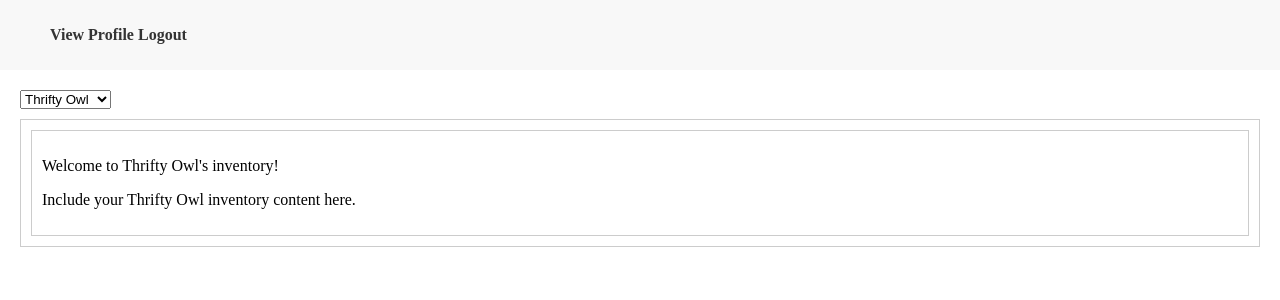
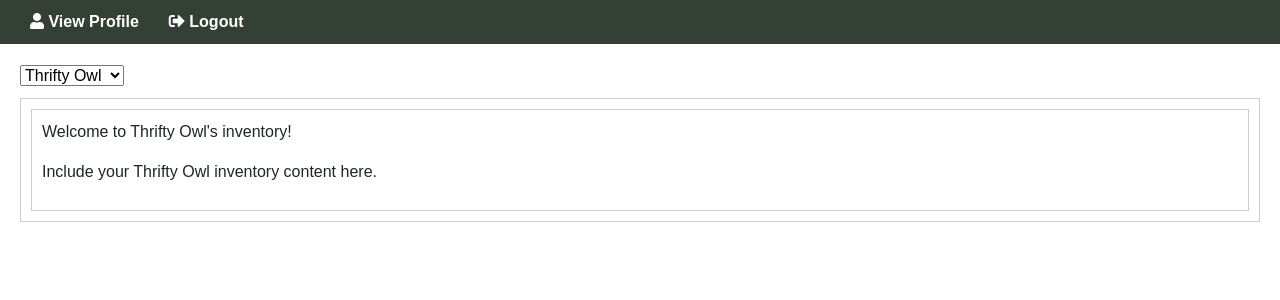
Before and after one commit to jjuela/ThriftySwap, a Flask app: template templates/dashboard.html in a window 1280 px wide. Shown: the top 300 px of the page. Run offline with Flask 2, Linux system fonts and the light colour scheme; the template is opened without the code that fills it, so the values that code supplies are empty; some libraries are stand-ins or nearby versions.

Commit message:
css fro profile and base html (temporary) / db

```diff
--- a/templates/base.html
+++ b/templates/base.html
@@ -1,19 +1,69 @@
 <!DOCTYPE html>
 <html lang="en">
+
 <head>
     <meta charset="UTF-8">
     <meta name="viewport" content="width=device-width, initial-scale=1.0">
     <title>{% block title %}SwapShop{% endblock %}</title>
+    <!-- Bootstrap CSS -->
+    <link href="https://maxcdn.bootstrapcdn.com/bootstrap/4.5.2/css/bootstrap.min.css" rel="stylesheet">
+    <!-- Bootstrap Icons -->
+    <link href="https://cdnjs.cloudflare.com/ajax/libs/font-awesome/5.15.4/css/all.min.css" rel="stylesheet">
+    <!-- Custom CSS -->
     <link rel="stylesheet" type="text/css" href="{{ url_for('static', filename='styles.css') }}">
+    <style>
+        /* Custom CSS */
+        body {
+            font-family: Arial, sans-serif;
+        }
+
+        nav {
+            background-color: #344035;
+            color: rgb(125, 176, 131);
+            padding: 10px 20px;
+            display: flex;
+            justify-content: space-between;
+            align-items: center;
+        }
+
+        nav p {
+            margin: 0;
+        }
+
+        nav ul {
+            list-style-type: none;
+            margin: 0;
+            padding: 0;
+            display: flex;
+            gap: 10px;
+        }
+
+        nav ul a {
+            color: #ffffff;
+            text-decoration: none;
+            padding: 5px 10px;
+            border-radius: 5px;
+            transition: background-color 0.3s ease;
+        }
+
+        nav ul a:hover {
+            background-color: #6c757d;
+        }
+
+        #content {
+            padding: 20px;
+        }
+    </style>
 </head>
+
 <body>
     <nav>
         {% if current_user.is_authenticated %}
-            <p>Welcome, {{ current_user.username }}</p>
+        <p>Welcome, {{ current_user.username }}</p>
         {% endif %}
         <ul>
-            <a href="{{ url_for('profile') }}">View Profile</a>
-            <a href="{{ url_for('logout') }}">Logout</a>
+            <li><a href="{{ url_for('profile') }}"><i class="fas fa-user"></i> View Profile</a></li>
+            <li><a href="{{ url_for('logout') }}"><i class="fas fa-sign-out-alt"></i> Logout</a></li>
             <!-- Add more items as needed -->
         </ul>
     </nav>
@@ -21,5 +71,10 @@
     <div id="content">
         {% block content %}{% endblock %}
     </div>
+
+    <!-- Bootstrap JS (Optional) -->
+    <script src="https://cdnjs.cloudflare.com/ajax/libs/jquery/3.6.0/jquery.min.js"></script>
+    <script src="https://maxcdn.bootstrapcdn.com/bootstrap/4.5.2/js/bootstrap.min.js"></script>
 </body>
+
 </html>
```
Also changed, not shown: templates/profile.html (+54 -5 lines), images/profile.jpg (added), instance/database.db.
